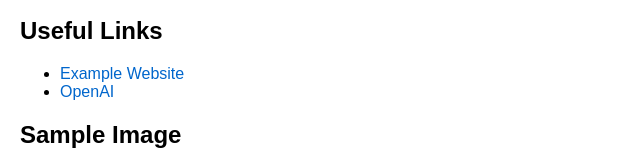
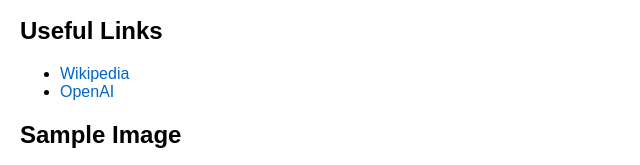
Before and after one commit to farahn0104/basic-program, a plain HTML site: page index.html in a window 1280 px wide. Shown: the part 149-314 px from the top of the page, 0-640 px from the left. Drawn offline with Linux system fonts and the light colour scheme.

Commit message:
Update index.html

```diff
--- a/index.html
+++ b/index.html
@@ -50,8 +50,8 @@
         <h2>Useful Links</h2>
         <ul>
           <li>
-            <a href="https://www.example.com" target="_blank"
-              >Example Website</a
+            <a href="https://www.wikipedia.com" target="_blank"
+              >Wikipedia</a
             >
           </li>
           <li><a href="https://www.openai.com" target="_blank">OpenAI</a></li>
```
